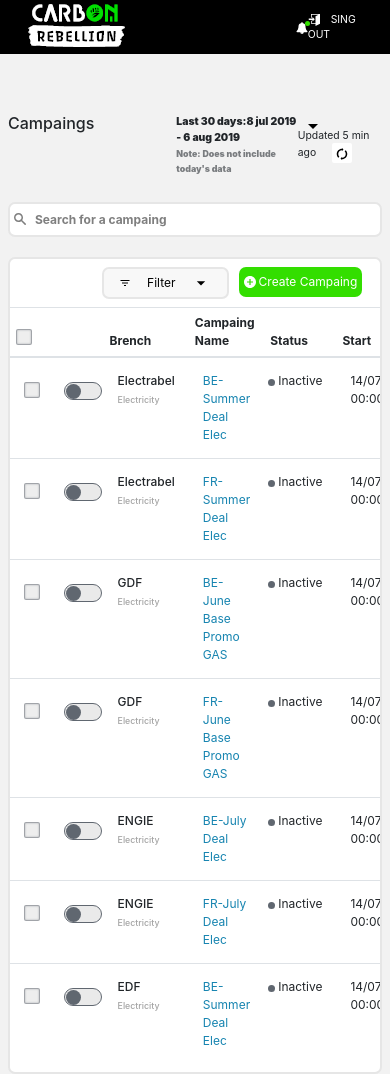
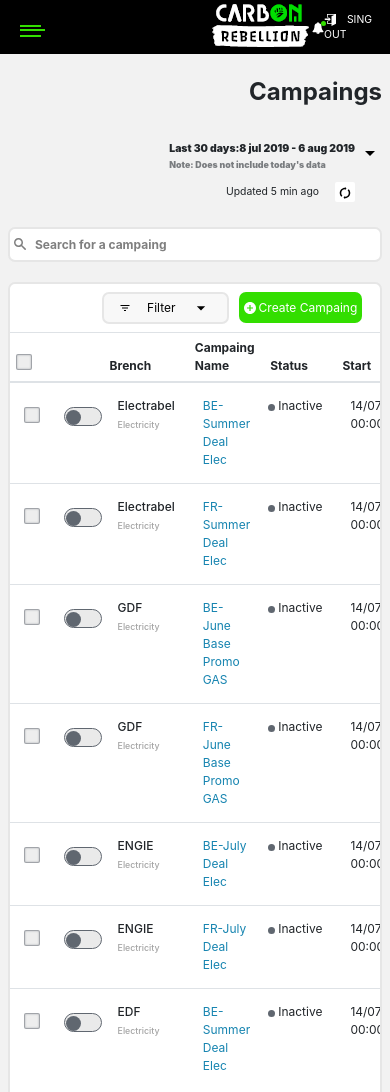
Before and after one commit to Aramex86/grafic, a website: page index.html in a window 390 px wide. Shown: the top 1092 px of the page. Drawn offline with nearby package versions, Linux system fonts and the light colour scheme.

Commit message:
responsive 360 and mobile menu

```diff
--- a/index.html
+++ b/index.html
@@ -14,6 +14,9 @@
 
 <body>
     <header class="header">
+        <button class="show">
+            <span></span>
+        </button>
         <div class="header__logo">
             <img src="src/img/logo.png" alt="logo">
         </div>
--- a/src/js/code.js
+++ b/src/js/code.js
@@ -0,0 +1,5 @@
+const togleMenu = document.querySelector('.show');
+
+togleMenu.addEventListener('click',function() {
+    document.querySelector('.menu__wrapper').classList.toggle('showmenu');
+})
--- a/src/sass/base/_typography.scss
+++ b/src/sass/base/_typography.scss
@@ -0,0 +1,6 @@
+.title{
+   @include respond(phone){
+    font-size: 3rem;
+    font-weight: 700;
+   }
+}
--- a/src/sass/components/_header.scss
+++ b/src/sass/components/_header.scss
@@ -6,6 +6,14 @@
     justify-content: space-between;
     align-items: center;
     padding: 0 3.4rem;
+    @include respond(tab-port){
+        justify-content: flex-end;
+        padding: 0;
+     }
+    @include respond(small-dev){
+        justify-content: flex-end;
+        padding: 0;
+     }
 
     &__regform{
         display: flex;
@@ -22,17 +30,29 @@
         @include respond(phone){
        flex-basis: 20%;
     }
+        @include respond(small-dev){
+       flex-basis: 41%;
+       font-weight: 900;
+       justify-content: flex-end;
+       margin-right: 10px;
+    }
         & a{
             text-decoration: none !important;
             color:$primery-color !important;
         }
         &__notificcations{
             position: relative;
+            @include respond(small-dev){
+                margin-right: 10px;
+             }
         }
         &__singout{
             display: flex;
             align-items: center;
             font-size: 1.3rem;
+            @include respond(small-dev){
+                font-size: 1.5rem;
+             }
         }
     }
 
--- /dev/null
+++ b/src/sass/components/_toggle-btn.scss
@@ -0,0 +1,45 @@
+.show{
+    position: relative;
+    width: 25px;
+    height: 25px;
+    position: absolute;
+    left: 5%;
+    top: 2%;
+    background: none;
+    border: none;
+    display: none;
+    @include respond(tab-port){
+        display: block;
+    }
+    & span{
+        position: absolute;
+        display: block;
+        width: 100%;
+        height: 2px;
+        background: $btn-color;
+        &::before{
+            content: "";
+            position: absolute;
+            width: 85%;
+            height: 2px;
+            background: $btn-color;
+            top: .7rem;
+            left: 0;
+        }
+        &::after{
+            content: "";
+            position: absolute;
+            width: 85%;
+            height: 2px;
+            background: $btn-color;
+            top: -.6rem;
+            left: 0;
+        }
+
+    }
+}
+
+.showmenu{
+    transform: translate(0 ,0) !important;
+
+}
--- a/src/sass/layout/_menu__wrapp.scss
+++ b/src/sass/layout/_menu__wrapp.scss
@@ -1,9 +1,18 @@
 .menu__wrapper{
     width: 20%;
     background: $primery-color;
+    transition: all .5s ease-in;
+    @include respond(tab-port){
+    width: 35%;
+    position: absolute;
+    z-index: 1;
+    min-height: 100vh;
+    transform: translate(-100%, 0);
+    }
+    @include respond(phone){
+        width: 50%;
+    }
 
-    //test
-    display: none;
     &-header{
         display: flex;
         justify-content: center;
--- a/src/sass/layout/_page__wrapp.scss
+++ b/src/sass/layout/_page__wrapp.scss
@@ -2,4 +2,6 @@
     background: $page-bg;
     display: flex;
     width: 100%;
+    position: relative;
+    min-height: 100vh;
 }
--- a/src/sass/layout/_statistic__wrapp.scss
+++ b/src/sass/layout/_statistic__wrapp.scss
@@ -11,6 +11,11 @@
         display: flex;
         justify-content: space-between;
         margin-top: 4.5rem;
+        @include respond(phone){
+            flex-direction: column;
+            align-items: flex-end;
+            margin-top: 0;
+        }
     }
     &-data{
         display: flex;
@@ -25,6 +30,11 @@
         }
         @include respond(phone){
             width: 55%;
+            display: flex;
+            flex-direction: column;
+            align-items: flex-end;
+            margin-right: 27px;
+            margin-top: 30px;
         }
 
         &-date{
@@ -38,6 +48,9 @@
         }
         &-update{
             font-size: 1.3rem;
+            @include respond(phone){
+                margin-top: 10px;
+            }
         }
     }
 }
--- a/src/sass/main.scss
+++ b/src/sass/main.scss
@@ -21,6 +21,7 @@
 @import "components/progress-bar";
 @import "components/swictch";
 @import "components/checkbox";
+@import "components/toggle-btn";
 
 
 
```
Also changed, not shown: src/css/style.css.
